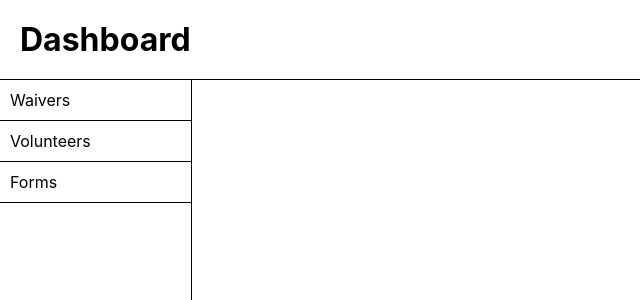
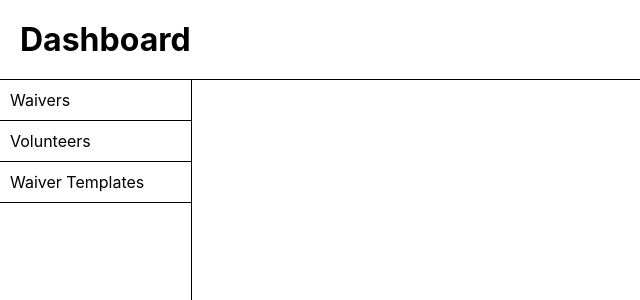
Before and after one commit to ctc-uci/ccl-waivers-frontend, a React (Create React App) app: page /admin in a window 1280 px wide. Shown: the top 300 px of the page, without its empty margins (0-640 px from the left). Built offline with nearby package versions, Linux system fonts and the light colour scheme.

Commit message:
create waiver templates component

```diff
--- a/src/app/views/dashboard/AdminDashboard.js
+++ b/src/app/views/dashboard/AdminDashboard.js
@@ -7,6 +7,7 @@ import {
   Route,
 } from 'react-router-dom';
 import waivers from './waivers';
+import WaiverTemplates from './WaiverTemplates';
 
 function Waivers() {
   const waiverItems = waivers.info.map((waiver) => (
@@ -58,9 +59,9 @@ function Dashboard() {
       component: () => <p>volunteers</p>,
     },
     {
-      name: 'Forms',
-      route: '/forms',
-      component: () => <p>forms</p>,
+      name: 'Waiver Templates',
+      route: '/admin/templates',
+      component: WaiverTemplates,
     },
   ];
 
--- /dev/null
+++ b/src/app/views/dashboard/WaiverTemplates.js
@@ -0,0 +1,9 @@
+function WaiverTemplates() {
+  return (
+    <div className="waiver-list">
+      <div>template</div>
+    </div>
+  );
+}
+
+export default WaiverTemplates;
```
